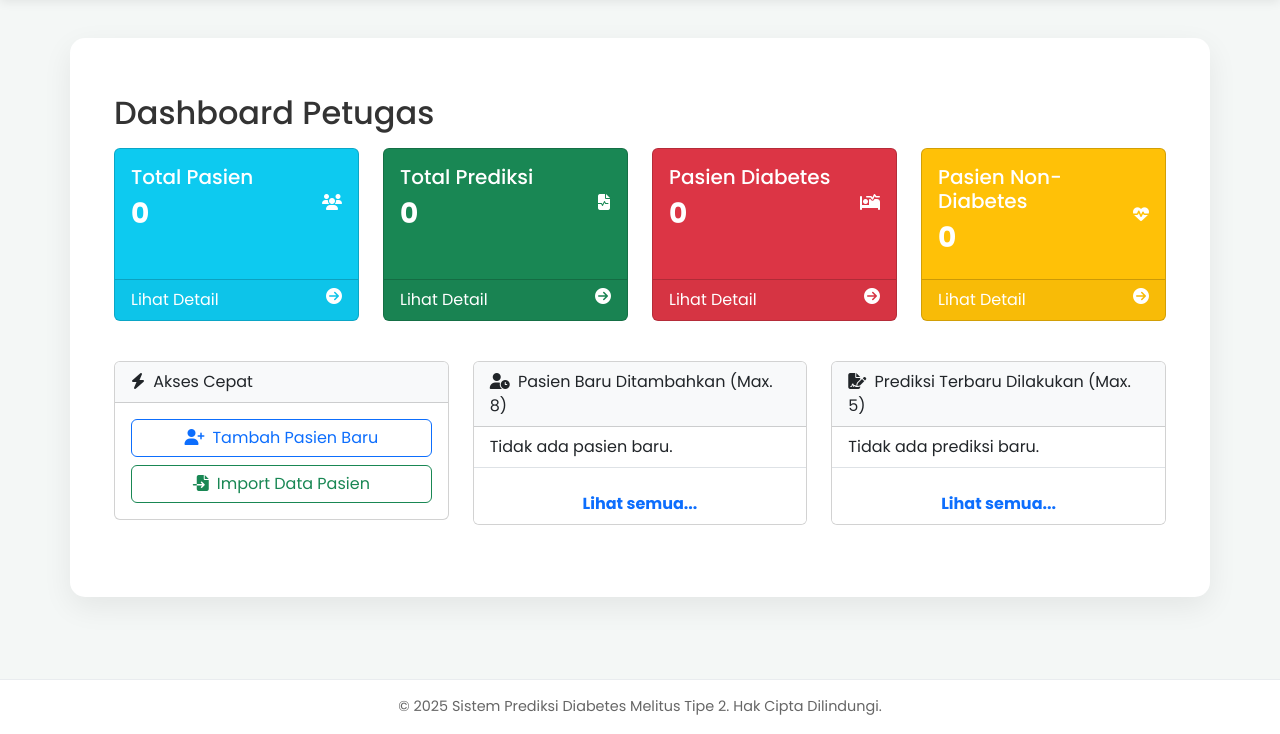
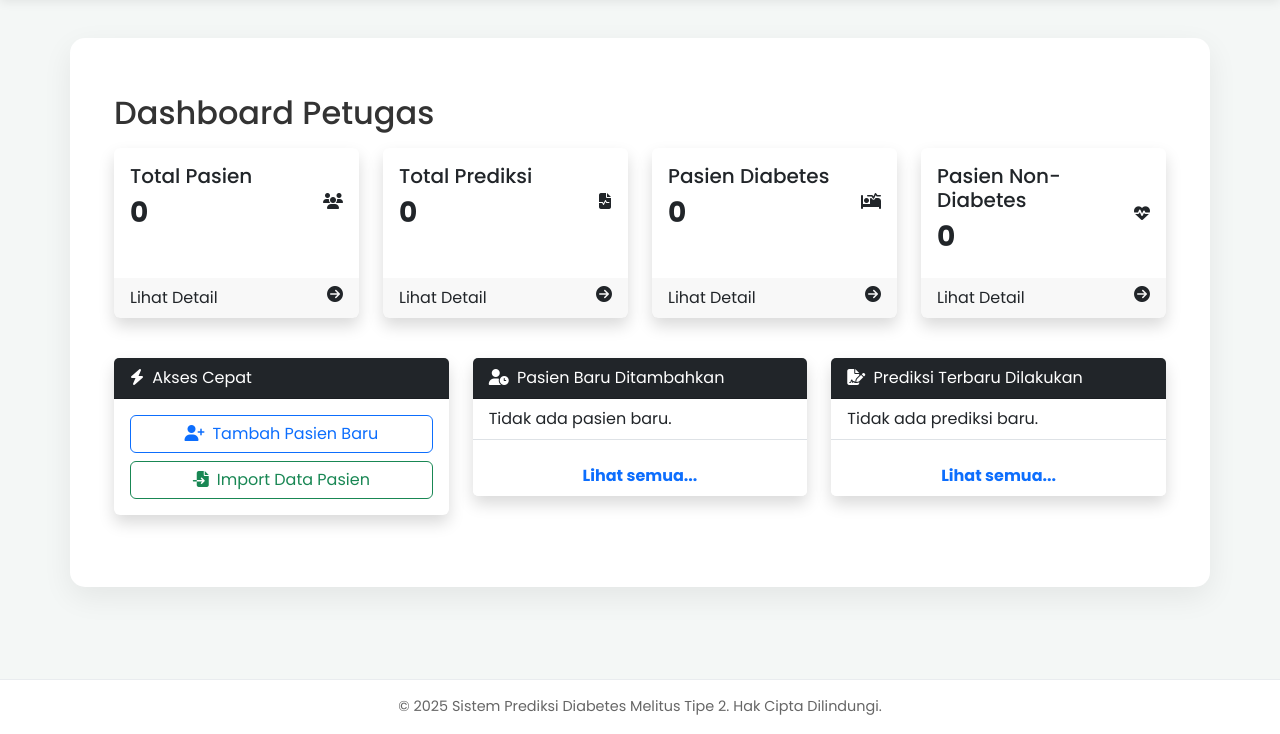
Before and after one commit to iqbalarrosyid/CI4Diabetes, a CodeIgniter 4 app: the page made by app/Views/petugas/dashboard.php in a window 1280 px wide. Shown: the part 66-800 px from the top of the page. Run offline with PHP 8.4 and a stand-in for CodeIgniter, Linux system fonts and the light colour scheme; the template is opened without the code that fills it, so the values that code supplies are empty; some libraries are stand-ins or nearby versions.

Commit message:
update admin and petugas dashboard

```diff
--- a/app/Views/petugas/dashboard.php
+++ b/app/Views/petugas/dashboard.php
@@ -58,7 +58,7 @@
 
     <div class="row mb-4">
         <div class="col-xl-3 col-md-6 mb-3">
-            <div class="card dashboard-card text-white bg-info h-100">
+            <div class="card dashboard-card h-100 border-0 shadow">
                 <div class="card-body">
                     <div class="d-flex justify-content-between align-items-center">
                         <div>
@@ -68,14 +68,14 @@
                         <i class="fas fa-users card-icon"></i>
                     </div>
                 </div>
-                <a href="<?= base_url('petugas/pasien') ?>" class="card-footer text-white text-decoration-none d-flex justify-content-between">
+                <a href="<?= base_url('petugas/pasien') ?>" class="card-footer text-decoration-none d-flex justify-content-between border-0">
                     <span>Lihat Detail</span>
                     <i class="fas fa-arrow-circle-right"></i>
                 </a>
             </div>
         </div>
         <div class="col-xl-3 col-md-6 mb-3">
-            <div class="card dashboard-card text-white bg-success h-100">
+            <div class="card dashboard-card h-100 border-0 shadow">
                 <div class="card-body">
                     <div class="d-flex justify-content-between align-items-center">
                         <div>
@@ -85,14 +85,14 @@
                         <i class="fas fa-file-medical-alt card-icon"></i>
                     </div>
                 </div>
-                <a href="<?= base_url('petugas/riwayat/all') ?>" class="card-footer text-white text-decoration-none d-flex justify-content-between">
+                <a href="<?= base_url('petugas/riwayat/all') ?>" class="card-footer text-decoration-none d-flex justify-content-between border-0">
                     <span>Lihat Detail</span>
                     <i class="fas fa-arrow-circle-right"></i>
                 </a>
             </div>
         </div>
         <div class="col-xl-3 col-md-6 mb-3">
-            <div class="card dashboard-card text-white bg-danger h-100">
+            <div class="card dashboard-card h-100 border-0 shadow">
                 <div class="card-body">
                     <div class="d-flex justify-content-between align-items-center">
                         <div>
@@ -102,14 +102,14 @@
                         <i class="fas fa-procedures card-icon"></i>
                     </div>
                 </div>
-                <a href="<?= base_url('petugas/riwayat/all?status=diabetes') ?>" class="card-footer text-white text-decoration-none d-flex justify-content-between">
+                <a href="<?= base_url('petugas/riwayat/all?status=diabetes') ?>" class="card-footer text-decoration-none d-flex justify-content-between border-0">
                     <span>Lihat Detail</span>
                     <i class="fas fa-arrow-circle-right"></i>
                 </a>
             </div>
         </div>
         <div class="col-xl-3 col-md-6 mb-3">
-            <div class="card dashboard-card text-white bg-warning h-100">
+            <div class="card dashboard-card h-100 border-0 shadow">
                 <div class="card-body">
                     <div class="d-flex justify-content-between align-items-center">
                         <div>
@@ -119,7 +119,7 @@
                         <i class="fas fa-heartbeat card-icon"></i>
                     </div>
                 </div>
-                <a href="<?= base_url('petugas/riwayat/all?status=non-diabetes') ?>" class="card-footer text-white text-decoration-none d-flex justify-content-between">
+                <a href="<?= base_url('petugas/riwayat/all?status=non-diabetes') ?>" class="card-footer text-decoration-none d-flex justify-content-between border-0">
                     <span>Lihat Detail</span>
                     <i class="fas fa-arrow-circle-right"></i>
                 </a>
@@ -129,8 +129,8 @@
 
     <div class="row mb-4">
         <div class="col-lg-4 mb-3">
-            <div class="card dashboard-card quick-link-card">
-                <div class="card-header bg-light">
+            <div class="card dashboard-card quick-link-card border-0 shadow">
+                <div class="card-header bg-dark text-white">
                     <i class="fas fa-bolt me-1"></i>
                     Akses Cepat
                 </div>
@@ -145,10 +145,10 @@
             </div>
         </div>
         <div class="col-lg-4 mb-3">
-            <div class="card dashboard-card h-100">
-                <div class="card-header bg-light">
+            <div class="card dashboard-card quick-link-card border-0 shadow">
+                <div class="card-header bg-dark text-white">
                     <i class="fas fa-user-clock me-1"></i>
-                    Pasien Baru Ditambahkan (Max. 8)
+                    Pasien Baru Ditambahkan
                 </div>
                 <div class="list-group list-group-flush" id="listPasienBaru">
                     <?php if (!empty($pasienBaru) && is_array($pasienBaru)): ?>
@@ -171,10 +171,10 @@
             </div>
         </div>
         <div class="col-lg-4 mb-3">
-            <div class="card dashboard-card h-100">
-                <div class="card-header bg-light">
+            <div class="card dashboard-card quick-link-card border-0 shadow">
+                <div class="card-header bg-dark text-white">
                     <i class="fas fa-file-signature me-1"></i>
-                    Prediksi Terbaru Dilakukan (Max. 5)
+                    Prediksi Terbaru Dilakukan
                 </div>
                 <div class="list-group list-group-flush" id="listPrediksiTerbaru">
                     <?php if (!empty($prediksiTerbaru) && is_array($prediksiTerbaru)): ?>
```
Also changed, not shown: app/Views/admin/dashboard.php (+14 -14 lines).
